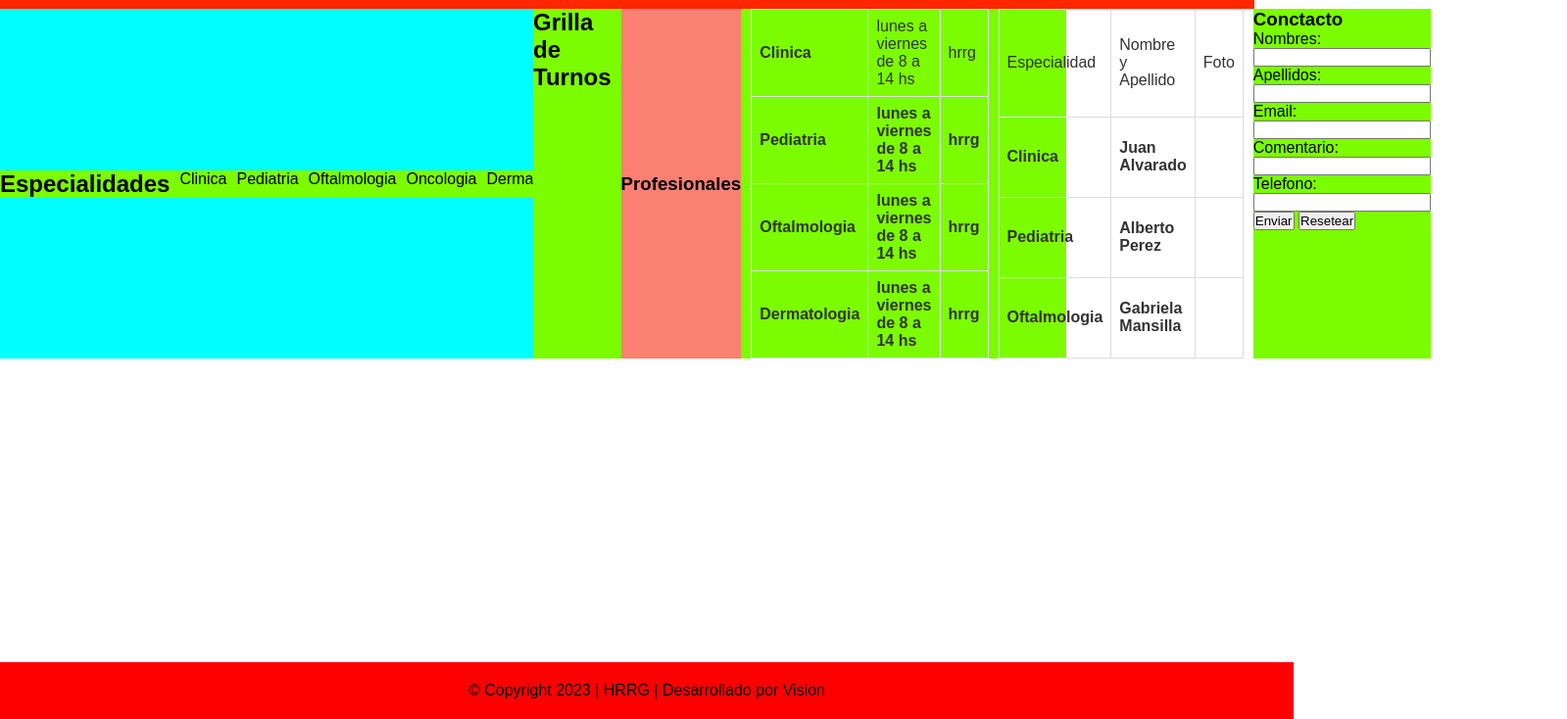
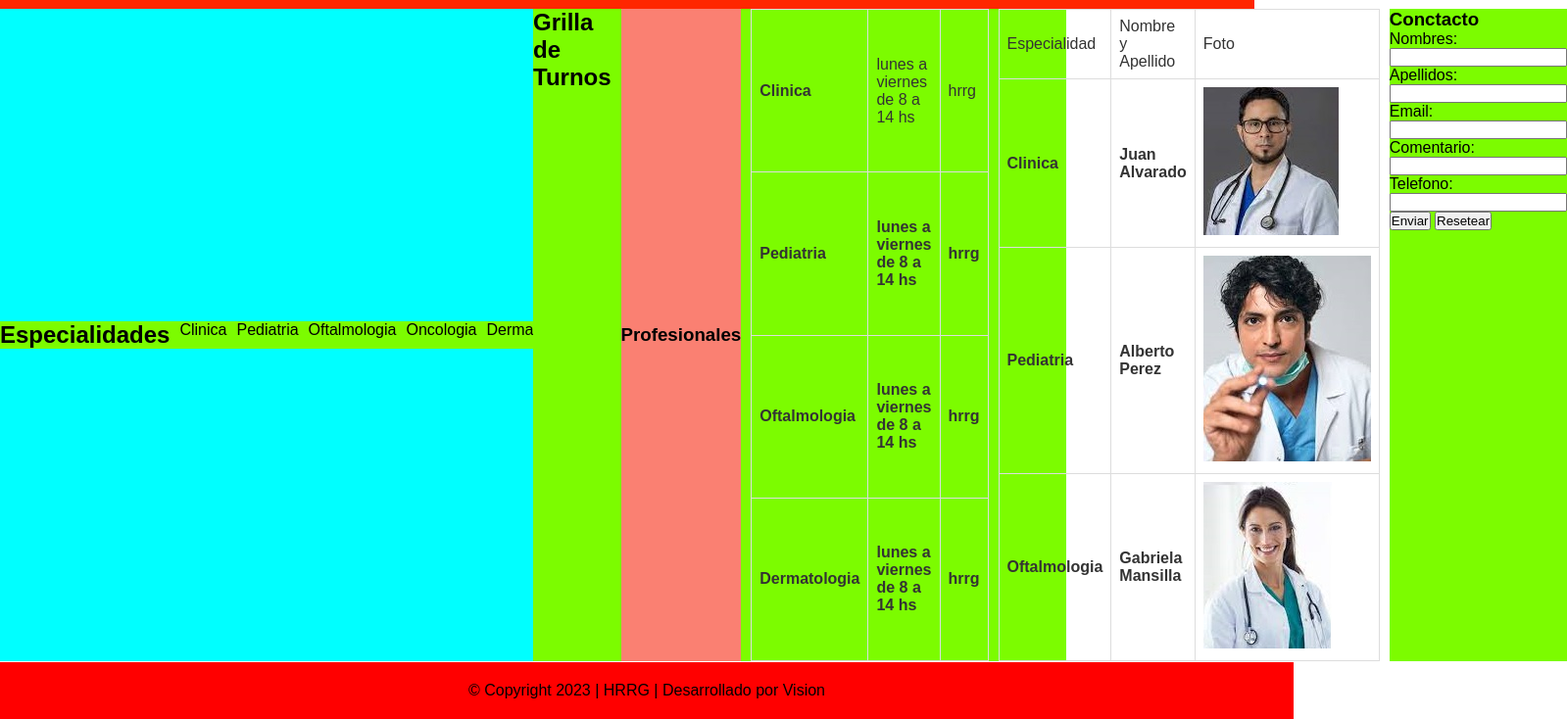
Before and after one commit to aristides600/webhrrg, a plain HTML site: page index.html in a window 1280 px wide. Shown: the part 66-800 px from the top of the page at 98% size, 1599 px wide, since content can reach past the window. Drawn offline with Linux system fonts and the light colour scheme; the site is published under a folder, as on GitHub Pages, so addresses that start at the root find nothing.

Commit message:
agrego fotos

```diff
--- a/index.html
+++ b/index.html
@@ -16,7 +16,7 @@
 <body>
     <header>
         <a href="#" Class="logo">
-            <img src="./logo.jpg" id="logo" alt="">
+            <img src="./imagenes/logo.jpg" id="logo" alt="">
         </a>
         <h2>Hospital Regional Rio Grande</h2>
         <div>
@@ -89,20 +89,20 @@
                 <tr>
                     <td><strong>Clinica</strong></td>
                     <td><strong>Juan Alvarado</strong></td>
-                    <td><strong><img src="/alvarado.jpg" alt=""></strong></td>
+                    <td><strong><img src="./imagenes/alvarado.jpg" alt=""></strong></td>
 
                 </tr>
 
                 <tr>
                     <td><strong>Pediatria</strong></td>
                     <td><strong>Alberto Perez</strong></td>
-                    <td><strong><img src="/perez.jpg" alt=""></strong></td>
+                    <td><strong><img src="./imagenes/perez.jpg" alt=""></strong></td>
                 </tr>
 
                 <tr>
                     <td><strong>Oftalmologia</strong></td>
                     <td><strong>Gabriela Mansilla</strong></td>
-                    <td><strong><img src="/masilla.jpg" alt=""></strong></td>
+                    <td><strong><img src="./imagenes/masilla.jpg" alt=""></strong></td>
                 </tr>
 
             </table>
```
Also changed, not shown: imagenes/alvarado.jpg (renamed from alvarado.jpg), imagenes/hospital-hrrg.jpg (renamed from hospital-hrrg.jpg), imagenes/logo.jpg (renamed from logo.jpg), imagenes/masilla.jpg (renamed from masilla.jpg), imagenes/perez.jpg (renamed from perez.jpg).
